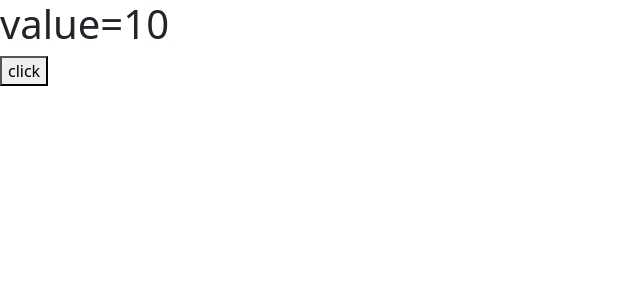
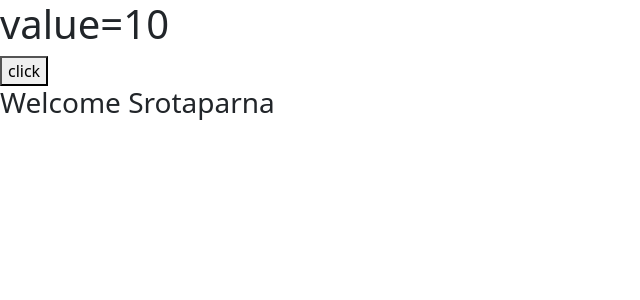
Before and after one commit to AisuryaSahoo/myreactproject, a React (Create React App) app: page / in a window 1280 px wide. Shown: the top 300 px of the page, without its empty margins (0-640 px from the left). Built offline with nearby package versions, Linux system fonts and the light colour scheme.

Commit message:
useEffect in rfc

```diff
--- a/src/App.js
+++ b/src/App.js
@@ -1,28 +1,12 @@
-// class based / function based
 import React from 'react';
-// import Nav from './Nav';
-// import Header from './Header';
-// import Footer from './Footer';
-// import {Component} from 'react';
-// import MyState from './MyState';
-import LifeCycleComp from './LifeCycleComp';
+import LifeCycleFunc from './LifeCycleFunc';
 
 const App = () =>{
   return (
         <>
-        <LifeCycleComp/>
+        <LifeCycleFunc/>
         </>
         )
 }
 
-// class App extends Component{
-//   render(){
-//     return (
-//     <>
-//     <h1>Hello world !</h1>
-//     <h1>How are you !</h1>
-//     </>
-//     )
-//   }
-// }
 export default App;
--- /dev/null
+++ b/src/LifeCycleFunc.js
@@ -0,0 +1,24 @@
+import React, { useEffect, useState } from "react";
+
+const LifeCycleFunc = () => {
+
+    const [value,setValue]=useState("10");
+    const handleValue = () =>{
+        setValue(20);
+    }
+    useEffect(()=>{
+        console.log("useEffect called");
+        setTimeout(() => {
+            document.getElementById("welcome").innerText="Welcome Srotaparna";
+        }, 6000);
+    })
+    return (
+        <>
+            <h1>value={value}</h1>
+            <button onClick={handleValue}>click</button>
+            <h3 id="welcome">welcome</h3>
+        </>
+    )
+}
+
+export default LifeCycleFunc;
```
